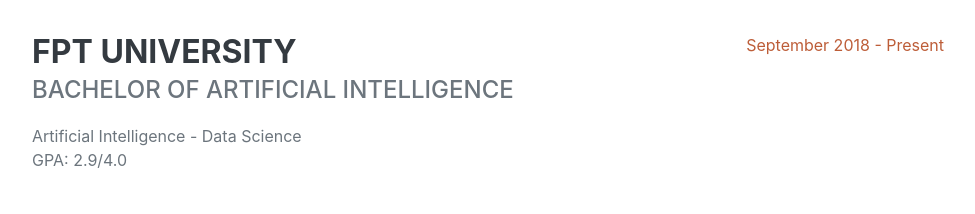
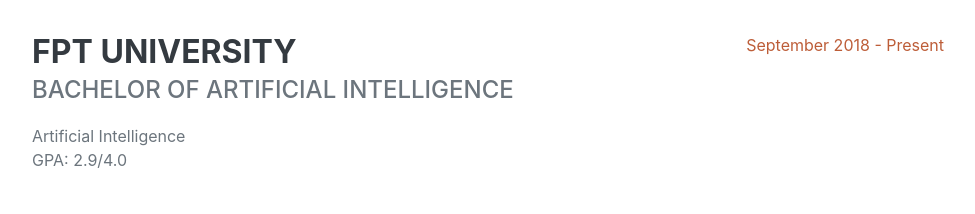
Before and after one commit to daidh152001/daidh152001.github.io, a plain HTML site: page index.html in a window 1280 px wide. Shown: the part 1860-2074 px from the top of the page, without its empty margins (288-1263 px from the left). Drawn offline with Linux system fonts and the light colour scheme; a web font is replaced by a local one.

Commit message:
Update Education

```diff
--- a/index.html
+++ b/index.html
@@ -106,7 +106,7 @@
                         <div class="flex-grow-1">
                             <h3 class="mb-0">FPT University</h3>
                             <div class="subheading mb-3">Bachelor of Artificial Intelligence</div>
-                            <div>Artificial Intelligence - Data Science</div>
+                            <div>Artificial Intelligence </div>
                             <p>GPA: 2.9/4.0</p>
                         </div>
                         <div class="flex-shrink-0"><span class="text-primary">September 2018 - Present</span></div>
```
